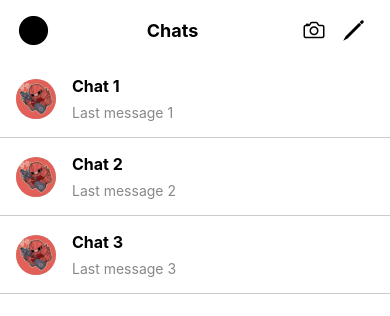
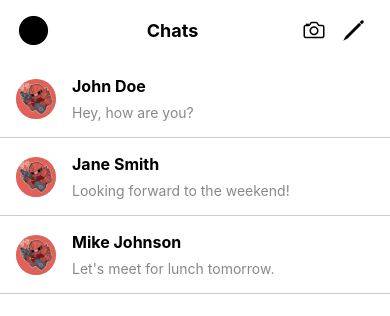
Before and after one commit to thomascvan/wokkytalkie, a React Native app: screen / in a window 390 px wide. Shown: the top 316 px of the page. Built offline with nearby package versions, Linux system fonts and the light colour scheme.

Commit message:
refactor

```diff
--- a/App.js
+++ b/App.js
@@ -1,20 +1,32 @@
+import React, { useState } from 'react';
 import { SafeAreaView, StyleSheet, View } from 'react-native';
 import TopBar from './components/TopBar';
 import ChatList from './components/ChatList';
-// import { Web3Modal } from '@web3modal/react-native';
-
-const projectId = '';
+import ChatView from './components/ChatView';
 
 export default function App() {
+  const [selectedChat, setSelectedChat] = useState(null);
+
+  const handleChatClick = (chat) => {
+    setSelectedChat(chat);
+  };
+
+  const handleBackPress = () => {
+    setSelectedChat(null);
+  };
+
   return (
     <SafeAreaView style={styles.container}>
-      {/* <Web3Modal projectId={projectId} /> */}
       <View style={styles.topBarContainer}>
         <TopBar />
       </View>
-      <View style={styles.chatListContainer}>
-        <ChatList />
-      </View>
+      {selectedChat ? (
+        <ChatView chat={selectedChat} onBackPress={handleBackPress} />
+      ) : (
+        <View style={styles.chatListContainer}>
+          <ChatList onChatClick={handleChatClick} />
+        </View>
+      )}
     </SafeAreaView>
   );
 }
--- a/components/ChatList.js
+++ b/components/ChatList.js
@@ -4,9 +4,9 @@ import ChatTile from './ChatTile';
 
 // Dummy conversation data
 const conversations = [
-  { id: '1', title: 'Chat 1', lastMessage: 'Last message 1' },
-  { id: '2', title: 'Chat 2', lastMessage: 'Last message 2' },
-  { id: '3', title: 'Chat 3', lastMessage: 'Last message 3' },
+  { id: '1', name: 'John Doe', lastMessage: 'Hey, how are you?' },
+  { id: '2', name: 'Jane Smith', lastMessage: 'Looking forward to the weekend!' },
+  { id: '3', name: 'Mike Johnson', lastMessage: `Let's meet for lunch tomorrow.` },
   // Add more conversation objects as needed
 ];
 
--- a/components/ChatTile.js
+++ b/components/ChatTile.js
@@ -11,7 +11,7 @@ export default function ChatTile({ chat }) {
         />
       </View>
       <View style={styles.content}>
-        <Text style={styles.title}>{chat.title}</Text>
+        <Text style={styles.name}>{chat.name}</Text>
         <Text style={styles.message}>{chat.lastMessage}</Text>
       </View>
     </TouchableOpacity>
@@ -38,7 +38,7 @@ const styles = StyleSheet.create({
   content: {
     flex: 1,
   },
-  title: {
+  name: {
     fontSize: 16,
     fontWeight: 'bold',
     marginBottom: 8,
--- /dev/null
+++ b/components/ChatView.js
@@ -0,0 +1,43 @@
+import React from 'react';
+import { View, StyleSheet, Text } from 'react-native';
+import TopBar from './TopBar';
+
+export default function ChatView({ chat, onBackPress }) {
+  const { person, conversation } = chat;
+
+  return (
+    <View style={styles.container}>
+      <TopBar
+        leftContent={<BackButton onPress={onBackPress} />}
+        rightContent={<ChatActions />}
+        centerContent={
+          <>
+            <PersonIcon person={person} />
+            <Text style={styles.personName}>{person.name}</Text>
+          </>
+        }
+      />
+      <View style={styles.conversationContainer}>
+        <Text style={styles.conversationText}>{conversation}</Text>
+      </View>
+    </View>
+  );
+}
+
+const styles = StyleSheet.create({
+  container: {
+    flex: 1,
+  },
+  conversationContainer: {
+    flex: 1,
+    padding: 20,
+    backgroundColor: '#fff',
+  },
+  conversationText: {
+    fontSize: 16,
+  },
+  personName: {
+    marginLeft: 8,
+    fontSize: 16,
+  },
+});
```
